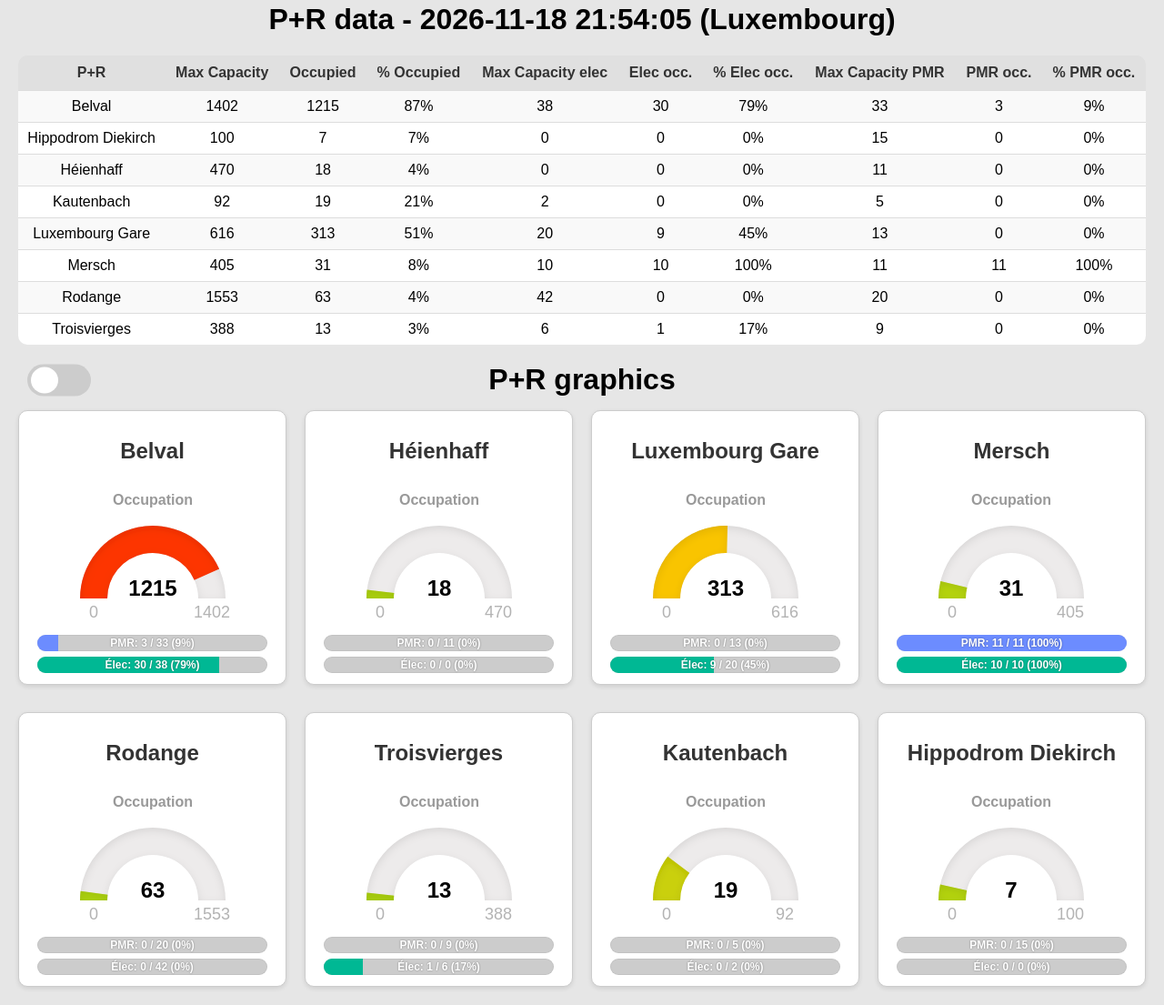
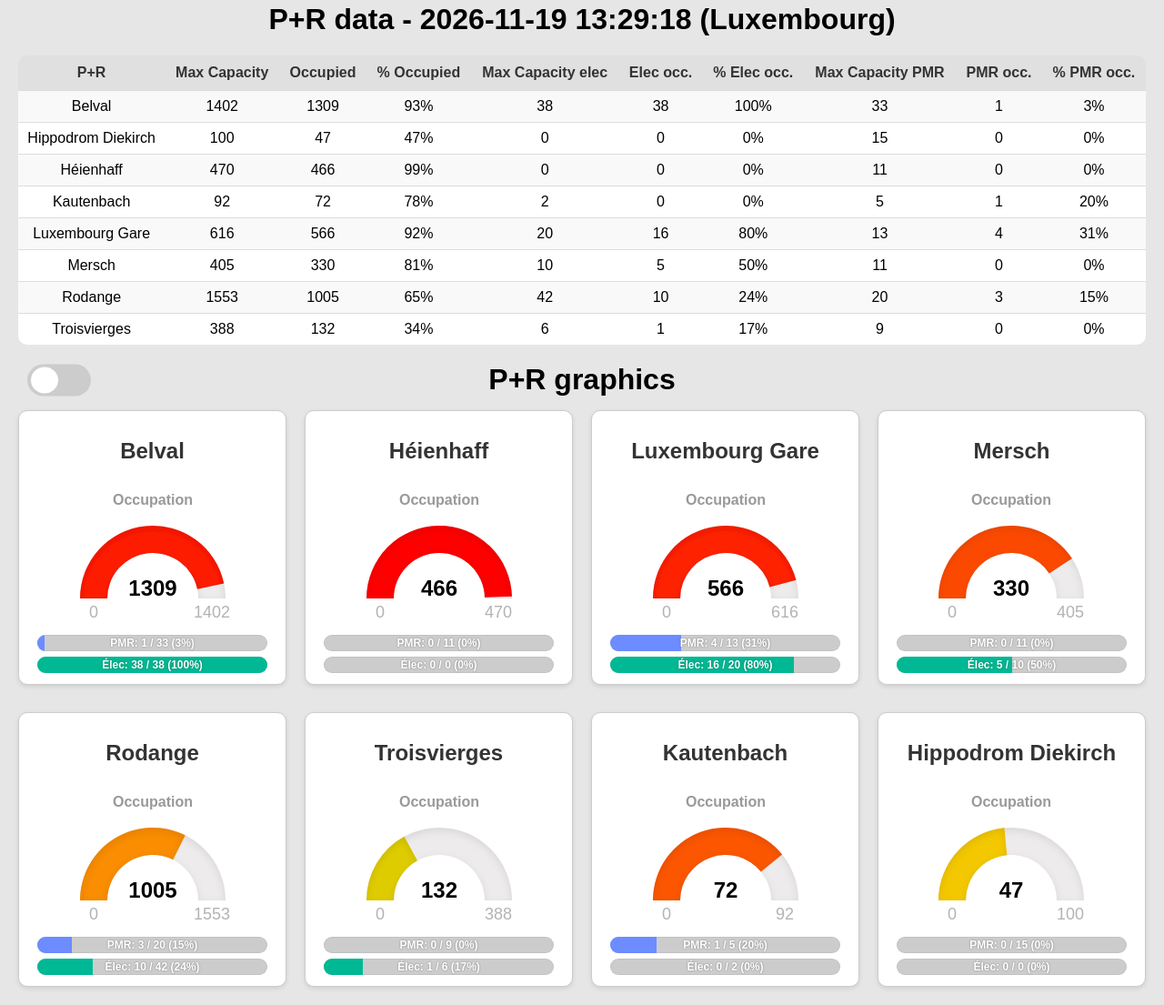
Before and after one commit to martgeorges/p-r-data, a plain HTML site: page index.html in a window 1280 px wide. Shown: the part 17-1122 px from the top of the page at 91% size. Drawn offline with Linux system fonts and the light colour scheme.

Commit message:
Mise à jour automatique (cron)

```diff
--- a/index.html
+++ b/index.html
@@ -173,7 +173,7 @@
 </head>
 <body>
     <div align="center">
-        <h1>P+R data - 2026-11-18 21:54:05 (Luxembourg)</h1>
+        <h1>P+R data - 2026-11-19 13:29:18 (Luxembourg)</h1>
     <div class="table-container">
     <table border="0" cellspacing="0" cellpadding="5">
         <tr>
@@ -188,14 +188,14 @@
             <th>PMR occ.</th>
             <th>% PMR occ.</th>
         </tr>
-<tr><td>Belval</td><td>1402</td><td>1215</td><td>87%</td><td>38</td><td>30</td><td>79%</td><td>33</td><td>3</td><td>9%</td></tr>
-<tr><td>Hippodrom Diekirch</td><td>100</td><td>7</td><td>7%</td><td>0</td><td>0</td><td>0%</td><td>15</td><td>0</td><td>0%</td></tr>
-<tr><td>Héienhaff</td><td>470</td><td>18</td><td>4%</td><td>0</td><td>0</td><td>0%</td><td>11</td><td>0</td><td>0%</td></tr>
-<tr><td>Kautenbach</td><td>92</td><td>19</td><td>21%</td><td>2</td><td>0</td><td>0%</td><td>5</td><td>0</td><td>0%</td></tr>
-<tr><td>Luxembourg Gare</td><td>616</td><td>313</td><td>51%</td><td>20</td><td>9</td><td>45%</td><td>13</td><td>0</td><td>0%</td></tr>
-<tr><td>Mersch</td><td>405</td><td>31</td><td>8%</td><td>10</td><td>10</td><td>100%</td><td>11</td><td>11</td><td>100%</td></tr>
-<tr><td>Rodange </td><td>1553</td><td>63</td><td>4%</td><td>42</td><td>0</td><td>0%</td><td>20</td><td>0</td><td>0%</td></tr>
-<tr><td>Troisvierges</td><td>388</td><td>13</td><td>3%</td><td>6</td><td>1</td><td>17%</td><td>9</td><td>0</td><td>0%</td></tr>
+<tr><td>Belval</td><td>1402</td><td>1309</td><td>93%</td><td>38</td><td>38</td><td>100%</td><td>33</td><td>1</td><td>3%</td></tr>
+<tr><td>Hippodrom Diekirch</td><td>100</td><td>47</td><td>47%</td><td>0</td><td>0</td><td>0%</td><td>15</td><td>0</td><td>0%</td></tr>
+<tr><td>Héienhaff</td><td>470</td><td>466</td><td>99%</td><td>0</td><td>0</td><td>0%</td><td>11</td><td>0</td><td>0%</td></tr>
+<tr><td>Kautenbach</td><td>92</td><td>72</td><td>78%</td><td>2</td><td>0</td><td>0%</td><td>5</td><td>1</td><td>20%</td></tr>
+<tr><td>Luxembourg Gare</td><td>616</td><td>566</td><td>92%</td><td>20</td><td>16</td><td>80%</td><td>13</td><td>4</td><td>31%</td></tr>
+<tr><td>Mersch</td><td>405</td><td>330</td><td>81%</td><td>10</td><td>5</td><td>50%</td><td>11</td><td>0</td><td>0%</td></tr>
+<tr><td>Rodange </td><td>1553</td><td>1005</td><td>65%</td><td>42</td><td>10</td><td>24%</td><td>20</td><td>3</td><td>15%</td></tr>
+<tr><td>Troisvierges</td><td>388</td><td>132</td><td>34%</td><td>6</td><td>1</td><td>17%</td><td>9</td><td>0</td><td>0%</td></tr>
     </table>
 </div>
 <div class="header-toggle" style="display: flex; align-items: center; justify-content: center; margin-top: 5px; gap: 20px;">
@@ -213,11 +213,11 @@
         <div id="gauge-container">
             <div id="gauge-1" class="200x160px"></div>
         </div>
-        <input type="hidden" class="gauge-data" data-gauge="gauge-1" data-occupied="1215" data-percent="87" data-max="1402">
+        <input type="hidden" class="gauge-data" data-gauge="gauge-1" data-occupied="1309" data-percent="93" data-max="1402">
         <script>
             var gauge_1 = new JustGage({
                 id: "gauge-1",
-                value: 1215,
+                value: 1309,
                 min: 0,
                 max: 1402,
                 title: "Occupation",
@@ -233,16 +233,16 @@
       <!-- PMR -->
       <div class="lg-row">
         <div class="linear-gauge">
-          <div class="fill pmr" style="width: 9%"></div>
-          <div class="label">PMR: 3 / 33 (9%)</div>
+          <div class="fill pmr" style="width: 3%"></div>
+          <div class="label">PMR: 1 / 33 (3%)</div>
         </div>
       </div>
 
       <!-- Électriques -->
       <div class="lg-row">
         <div class="linear-gauge">
-          <div class="fill elec" style="width: 79%"></div>
-          <div class="label">Élec: 30 / 38 (79%)</div>
+          <div class="fill elec" style="width: 100%"></div>
+          <div class="label">Élec: 38 / 38 (100%)</div>
         </div>
       </div>
     </div>
@@ -253,11 +253,11 @@
         <div id="gauge-container">
             <div id="gauge-2" class="200x160px"></div>
         </div>
-        <input type="hidden" class="gauge-data" data-gauge="gauge-2" data-occupied="18" data-percent="4" data-max="470">
+        <input type="hidden" class="gauge-data" data-gauge="gauge-2" data-occupied="466" data-percent="99" data-max="470">
         <script>
             var gauge_2 = new JustGage({
                 id: "gauge-2",
-                value: 18,
+                value: 466,
                 min: 0,
                 max: 470,
                 title: "Occupation",
@@ -293,11 +293,11 @@
         <div id="gauge-container">
             <div id="gauge-3" class="200x160px"></div>
         </div>
-        <input type="hidden" class="gauge-data" data-gauge="gauge-3" data-occupied="313" data-percent="51" data-max="616">
+        <input type="hidden" class="gauge-data" data-gauge="gauge-3" data-occupied="566" data-percent="92" data-max="616">
         <script>
             var gauge_3 = new JustGage({
                 id: "gauge-3",
-                value: 313,
+                value: 566,
                 min: 0,
                 max: 616,
                 title: "Occupation",
@@ -313,16 +313,16 @@
       <!-- PMR -->
       <div class="lg-row">
         <div class="linear-gauge">
-          <div class="fill pmr" style="width: 0%"></div>
-          <div class="label">PMR: 0 / 13 (0%)</div>
+          <div class="fill pmr" style="width: 31%"></div>
+          <div class="label">PMR: 4 / 13 (31%)</div>
         </div>
       </div>
 
       <!-- Électriques -->
       <div class="lg-row">
         <div class="linear-gauge">
-          <div class="fill elec" style="width: 45%"></div>
-          <div class="label">Élec: 9 / 20 (45%)</div>
+          <div class="fill elec" style="width: 80%"></div>
+          <div class="label">Élec: 16 / 20 (80%)</div>
         </div>
       </div>
     </div>
@@ -333,11 +333,11 @@
         <div id="gauge-container">
             <div id="gauge-4" class="200x160px"></div>
         </div>
-        <input type="hidden" class="gauge-data" data-gauge="gauge-4" data-occupied="31" data-percent="8" data-max="405">
+        <input type="hidden" class="gauge-data" data-gauge="gauge-4" data-occupied="330" data-percent="81" data-max="405">
         <script>
             var gauge_4 = new JustGage({
                 id: "gauge-4",
-                value: 31,
+                value: 330,
                 min: 0,
                 max: 405,
                 title: "Occupation",
@@ -353,16 +353,16 @@
       <!-- PMR -->
       <div class="lg-row">
         <div class="linear-gauge">
-          <div class="fill pmr" style="width: 100%"></div>
-          <div class="label">PMR: 11 / 11 (100%)</div>
+          <div class="fill pmr" style="width: 0%"></div>
+          <div class="label">PMR: 0 / 11 (0%)</div>
         </div>
       </div>
 
       <!-- Électriques -->
       <div class="lg-row">
         <div class="linear-gauge">
-          <div class="fill elec" style="width: 100%"></div>
-          <div class="label">Élec: 10 / 10 (100%)</div>
+          <div class="fill elec" style="width: 50%"></div>
+          <div class="label">Élec: 5 / 10 (50%)</div>
         </div>
       </div>
     </div>
@@ -374,11 +374,11 @@
         <div id="gauge-container">
             <div id="gauge-5" class="200x160px"></div>
         </div>
-        <input type="hidden" class="gauge-data" data-gauge="gauge-5" data-occupied="63" data-percent="4" data-max="1553">
+        <input type="hidden" class="gauge-data" data-gauge="gauge-5" data-occupied="1005" data-percent="65" data-max="1553">
         <script>
             var gauge_5 = new JustGage({
                 id: "gauge-5",
-                value: 63,
+                value: 1005,
                 min: 0,
                 max: 1553,
                 title: "Occupation",
@@ -394,16 +394,16 @@
       <!-- PMR -->
       <div class="lg-row">
         <div class="linear-gauge">
-          <div class="fill pmr" style="width: 0%"></div>
-          <div class="label">PMR: 0 / 20 (0%)</div>
+          <div class="fill pmr" style="width: 15%"></div>
+          <div class="label">PMR: 3 / 20 (15%)</div>
         </div>
       </div>
 
       <!-- Électriques -->
       <div class="lg-row">
         <div class="linear-gauge">
-          <div class="fill elec" style="width: 0%"></div>
-          <div class="label">Élec: 0 / 42 (0%)</div>
+          <div class="fill elec" style="width: 24%"></div>
+          <div class="label">Élec: 10 / 42 (24%)</div>
         </div>
       </div>
     </div>
@@ -414,11 +414,11 @@
         <div id="gauge-container">
             <div id="gauge-6" class="200x160px"></div>
         </div>
-        <input type="hidden" class="gauge-data" data-gauge="gauge-6" data-occupied="13" data-percent="3" data-max="388">
+        <input type="hidden" class="gauge-data" data-gauge="gauge-6" data-occupied="132" data-percent="34" data-max="388">
         <script>
             var gauge_6 = new JustGage({
                 id: "gauge-6",
-                value: 13,
+                value: 132,
                 min: 0,
                 max: 388,
                 title: "Occupation",
@@ -454,11 +454,11 @@
         <div id="gauge-container">
             <div id="gauge-7" class="200x160px"></div>
         </div>
-        <input type="hidden" class="gauge-data" data-gauge="gauge-7" data-occupied="19" data-percent="21" data-max="92">
+        <input type="hidden" class="gauge-data" data-gauge="gauge-7" data-occupied="72" data-percent="78" data-max="92">
         <script>
             var gauge_7 = new JustGage({
                 id: "gauge-7",
-                value: 19,
+                value: 72,
                 min: 0,
                 max: 92,
                 title: "Occupation",
@@ -474,8 +474,8 @@
       <!-- PMR -->
       <div class="lg-row">
         <div class="linear-gauge">
-          <div class="fill pmr" style="width: 0%"></div>
-          <div class="label">PMR: 0 / 5 (0%)</div>
+          <div class="fill pmr" style="width: 20%"></div>
+          <div class="label">PMR: 1 / 5 (20%)</div>
         </div>
       </div>
 
@@ -494,11 +494,11 @@
         <div id="gauge-container">
             <div id="gauge-8" class="200x160px"></div>
         </div>
-        <input type="hidden" class="gauge-data" data-gauge="gauge-8" data-occupied="7" data-percent="7" data-max="100">
+        <input type="hidden" class="gauge-data" data-gauge="gauge-8" data-occupied="47" data-percent="47" data-max="100">
         <script>
             var gauge_8 = new JustGage({
                 id: "gauge-8",
-                value: 7,
+                value: 47,
                 min: 0,
                 max: 100,
                 title: "Occupation",
```
